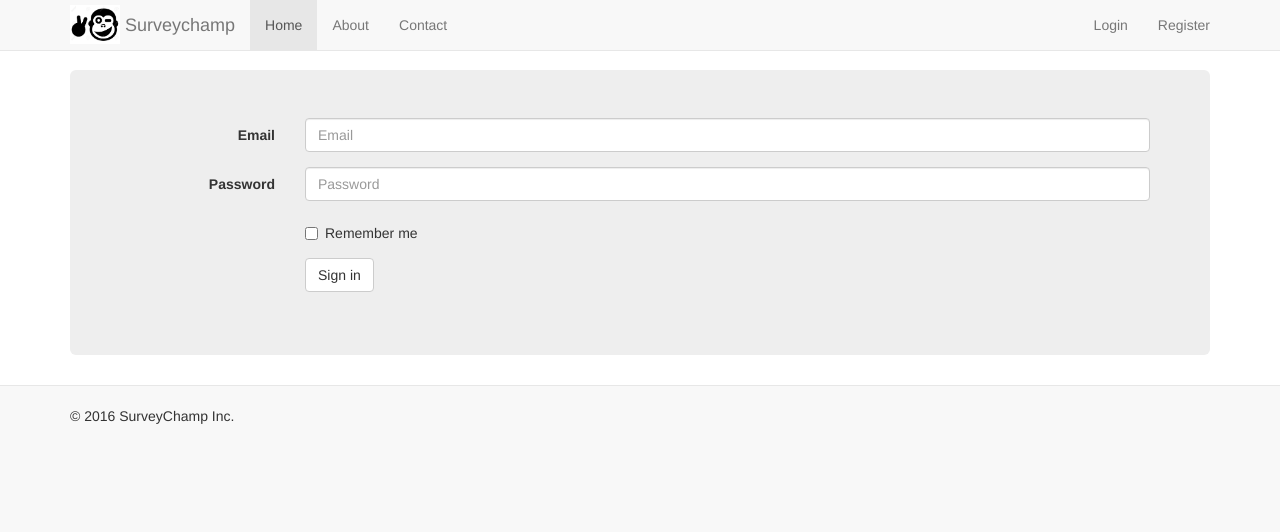
After one commit to ramseydsilva/socialinnovation, a Django app: page /login/ in a window 1280 px wide. The commit adds this page. Shown: the top 532 px of the page. Run offline with Django 3.2, Linux system fonts and the light colour scheme; some libraries are stand-ins or nearby versions.

Commit message:
add login form on login page

```diff
--- a/home/urls.py
+++ b/home/urls.py
@@ -1,9 +1,10 @@
 from django.conf.urls import include, url, patterns
-from home.views import HomeView, ContactView, AboutView
+from home.views import HomeView, ContactView, AboutView,LoginView
 
 
 urlpatterns = [
     url(r'^$', HomeView.as_view(), name='index'),
     url(r'^contact/$', ContactView.as_view(), name='contact'),
     url(r'^about/$', AboutView.as_view(), name='about'),
+    url(r'login/$' , LoginView.as_view(),name='login')
 ]
--- a/home/views.py
+++ b/home/views.py
@@ -16,3 +16,6 @@ class ContactView(TemplateView):
 
 class AboutView(TemplateView):
     template_name ="home/about.html"
+
+class LoginView(TemplateView):
+    template_name="home/login.html"
--- /dev/null
+++ b/templates/home/login.html
@@ -0,0 +1,32 @@
+{% extends "base.html" %}
+{% block content %}
+
+<form class="form-horizontal">
+  <div class="form-group">
+    <label for="inputEmail3" class="col-sm-2 control-label">Email</label>
+    <div class="col-sm-10">
+      <input type="email" class="form-control" id="inputEmail3" placeholder="Email">
+    </div>
+  </div>
+  <div class="form-group">
+    <label for="inputPassword3" class="col-sm-2 control-label">Password</label>
+    <div class="col-sm-10">
+      <input type="password" class="form-control" id="inputPassword3" placeholder="Password">
+    </div>
+  </div>
+  <div class="form-group">
+    <div class="col-sm-offset-2 col-sm-10">
+      <div class="checkbox">
+        <label>
+          <input type="checkbox"> Remember me
+        </label>
+      </div>
+    </div>
+  </div>
+  <div class="form-group">
+    <div class="col-sm-offset-2 col-sm-10">
+      <button type="submit" class="btn btn-default">Sign in</button>
+    </div>
+  </div>
+</form>
+{% endblock %}
--- a/templates/includes/nav.html
+++ b/templates/includes/nav.html
@@ -22,7 +22,7 @@
         <li><a href="{% url "home:contact" %}">Contact</a></li>
       </ul>
       <ul class="nav navbar-nav navbar-right">
-        <li><a href="../navbar/">Login</a></li>
+          <li><a href="{% url "home:login"%}">Login</a></li>
         <li><a href="../navbar-static-top/">Register</a></li>
 
       </ul>
```
